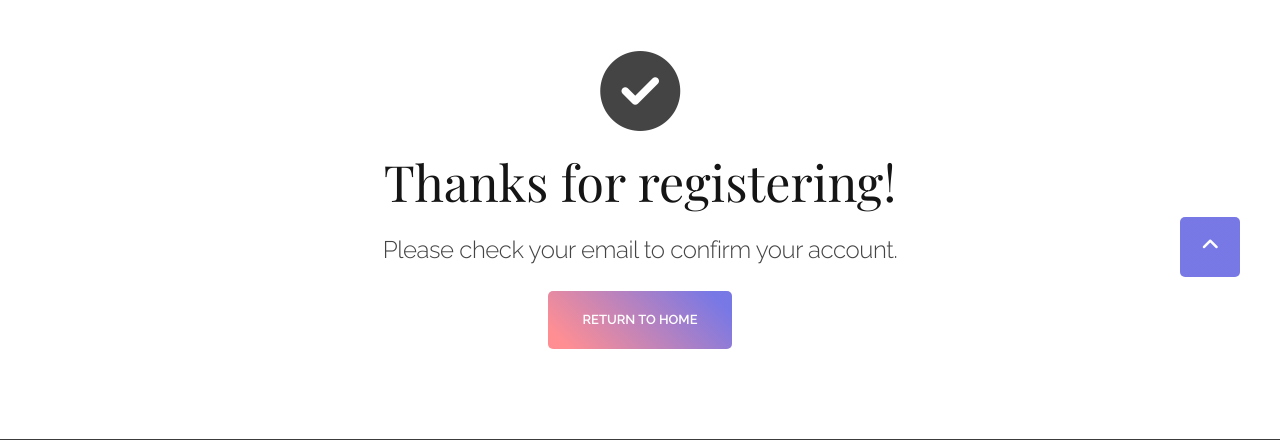
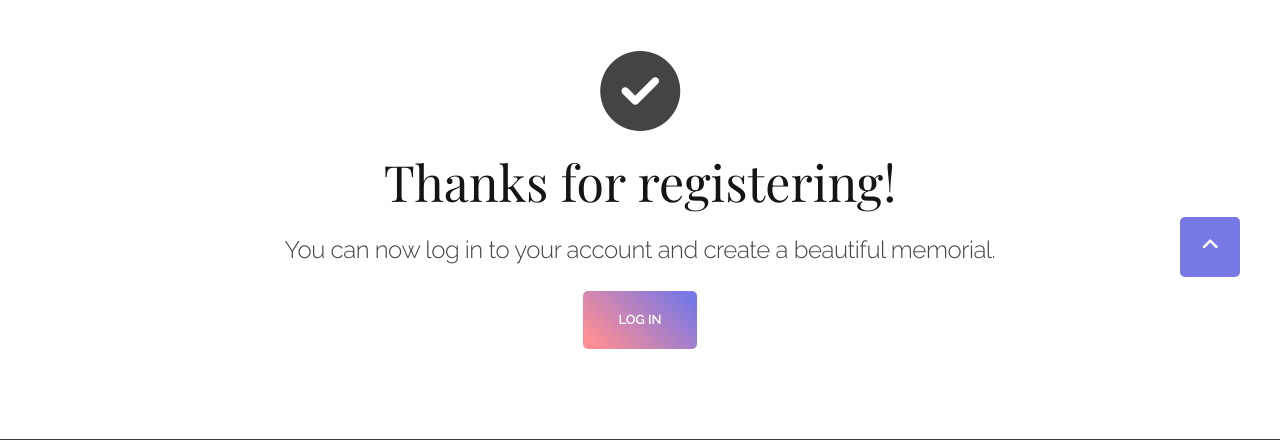
Before and after one commit to jackyfogel/petheavenonline-v2, a Django app: page /registration-success/ in a window 1280 px wide. Shown: the part 583-1023 px from the top of the page. Run offline with Django 5.2, Linux system fonts and the light colour scheme; some libraries are stand-ins or nearby versions; some web fonts are replaced.

Commit message:
fixed reggister form -2

```diff
--- a/petmemorial/templates/petmemorial/registration_success.html
+++ b/petmemorial/templates/petmemorial/registration_success.html
@@ -30,9 +30,9 @@
                     <i class="fas fa-check-circle text-success" style="font-size: 5rem;"></i>
                 </div>
                 <h2 class="mb-4">Thanks for registering!</h2>
-                <p class="lead mb-4">Please check your email to confirm your account.</p>
+                <p class="lead mb-4">You can now log in to your account and create a beautiful memorial.</p>
                 <div class="mt-4">
-                    <a href="{% url 'home' %}" class="button button-lg button-gradient">Return to Home</a>
+                    <a href="{% url 'login' %}" class="button button-lg button-gradient">Log In</a>
                 </div>
             </div>
         </div>
--- a/petmemorial/views.py
+++ b/petmemorial/views.py
@@ -33,11 +33,9 @@ def register(request):
         form = RegisterForm(request.POST)
         if form.is_valid():
             user = form.save()
-
             # Prepare email
             html_message = render_to_string('petmemorial/email/welcome.html', {'user': user})
             plain_message = strip_tags(html_message)
-
             # Send welcome email
             try:
                 send_mail(
@@ -51,9 +49,7 @@ def register(request):
                 messages.success(request, 'Registration successful! Please check your email for a welcome message.')
             except Exception as e:
                 messages.warning(request, 'Account created successfully, but we could not send the welcome email. Please contact support if needed.')
-
-            # Log in the user and redirect to success page
-            auth_login(request, user)
+            # Redirect to success page (do NOT log in the user)
             return redirect('registration_success')
         else:
             messages.error(request, 'Please correct the errors below.')
```
